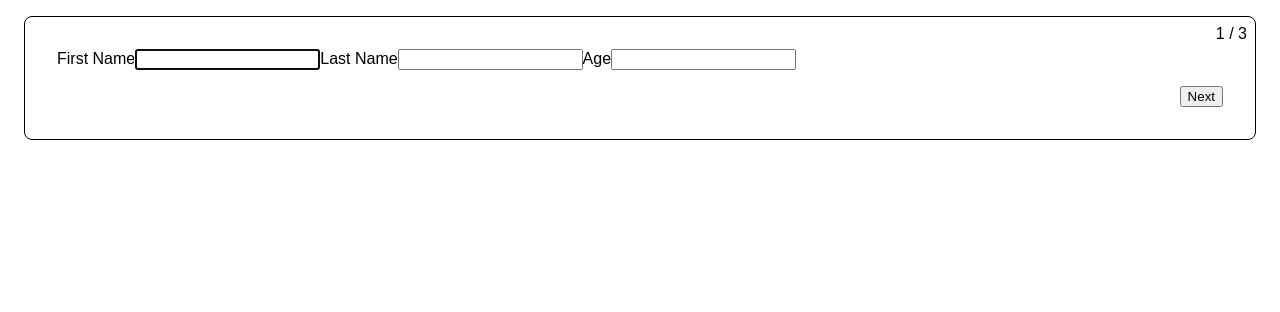
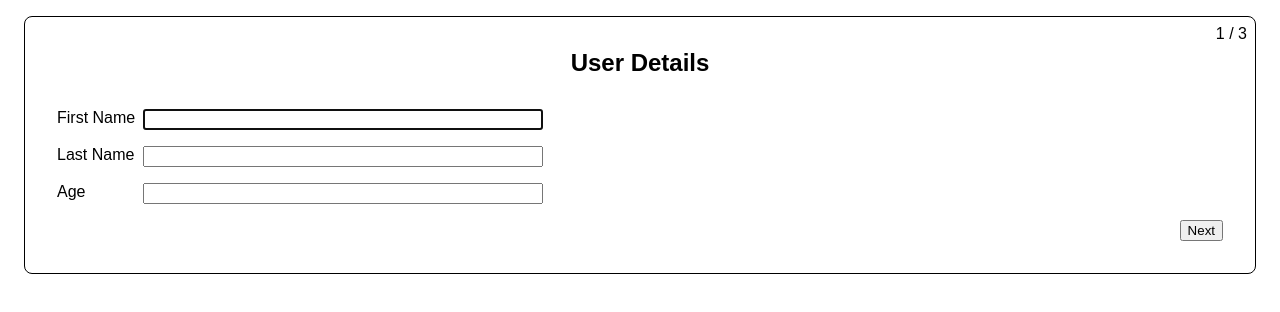
Before and after one commit to softdeveloper23/react-multistep-form, a React (Vite) app: page / in a window 1280 px wide. Shown: the top 312 px of the page. Built offline with nearby package versions, Linux system fonts and the light colour scheme; the HTML template or start-up script is replaced by a standard one.

Commit message:
Added FormWrapper to forms

```diff
--- a/src/AccountForm.tsx
+++ b/src/AccountForm.tsx
@@ -1,10 +1,12 @@
+import { FormWrapper } from "./FormWrapper";
+
 export function AccountForm() {
     return (
-        <>
+        <FormWrapper title="Account Creation">
             <label>Email</label>
             <input autoFocus required type="email" />
             <label>Password</label>
             <input required type="password" />
-        </>
+        </FormWrapper>
     )
 }
--- a/src/AddressForm.tsx
+++ b/src/AddressForm.tsx
@@ -1,6 +1,8 @@
+import { FormWrapper } from "./FormWrapper";
+
 export function AddressForm() {
     return (
-        <>
+        <FormWrapper title="Address">
             <label>Street</label>
             <input autoFocus required type="text" />
             <label>City</label>
@@ -9,6 +11,6 @@ export function AddressForm() {
             <input required type="text" />
             <label>Zip</label>
             <input required type="text" />
-        </>
+        </FormWrapper>
     )
 }
--- /dev/null
+++ b/src/FormWrapper.tsx
@@ -0,0 +1,13 @@
+import { ReactNode } from "react";
+
+type FormWrapperProps = {
+    title: string
+    children: ReactNode
+}
+
+export function FormWrapper({ title, children }: FormWrapperProps) {
+    return <>
+        <h2 style={{ textAlign: 'center', margin: 0, marginBottom: '2rem' }}>{title}</h2>
+        <div style={{ display: 'grid', gap: '1rem .5rem', justifyContent: 'flex-start', gridTemplateColumns: 'auto minmax(auto, 400px)'}}>{children}</div>
+    </>
+}
--- a/src/UserForm.tsx
+++ b/src/UserForm.tsx
@@ -1,12 +1,14 @@
+import { FormWrapper } from "./FormWrapper";
+
 export function UserForm() {
     return (
-        <>
+        <FormWrapper title="User Details">
             <label>First Name</label>
             <input autoFocus required type="text" />
             <label>Last Name</label>
             <input required type="text" />
             <label>Age</label>
             <input required min={1} type="number" />
-        </>
+        </FormWrapper>
     )
 }
```
